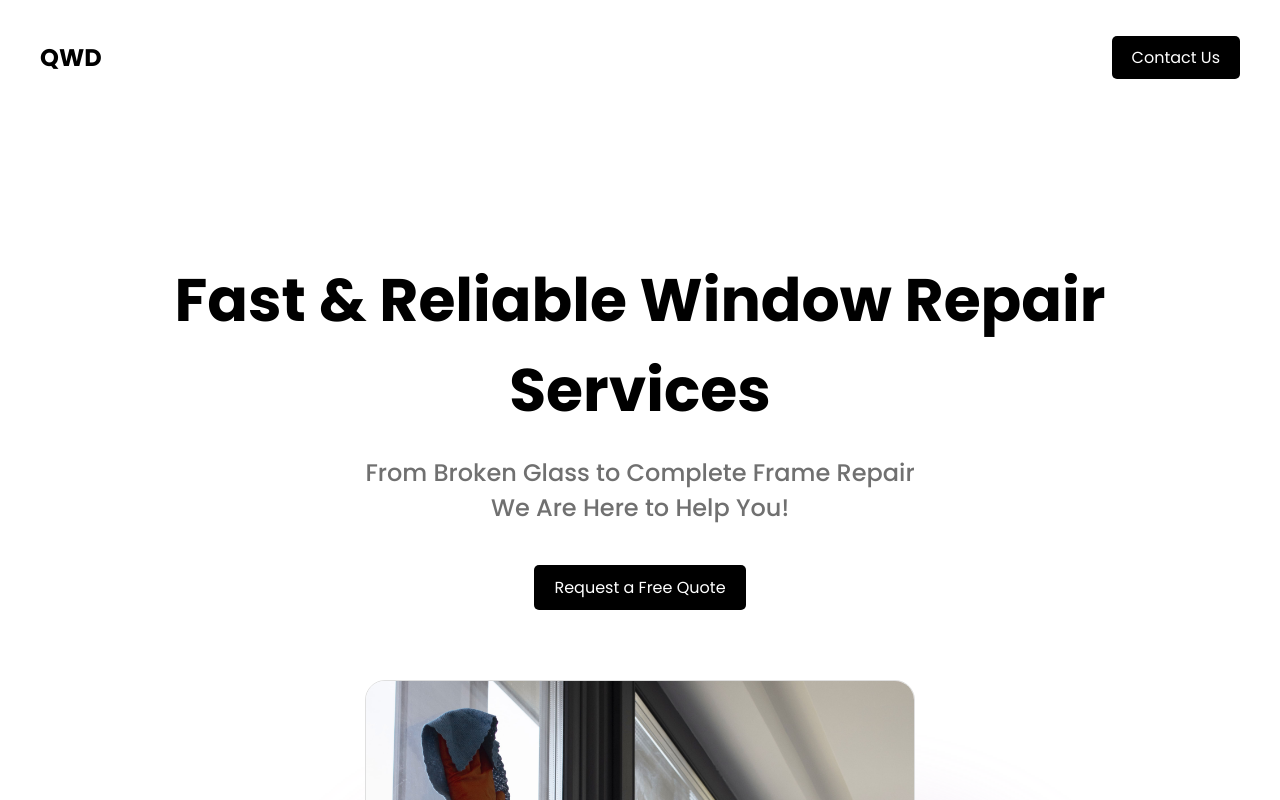
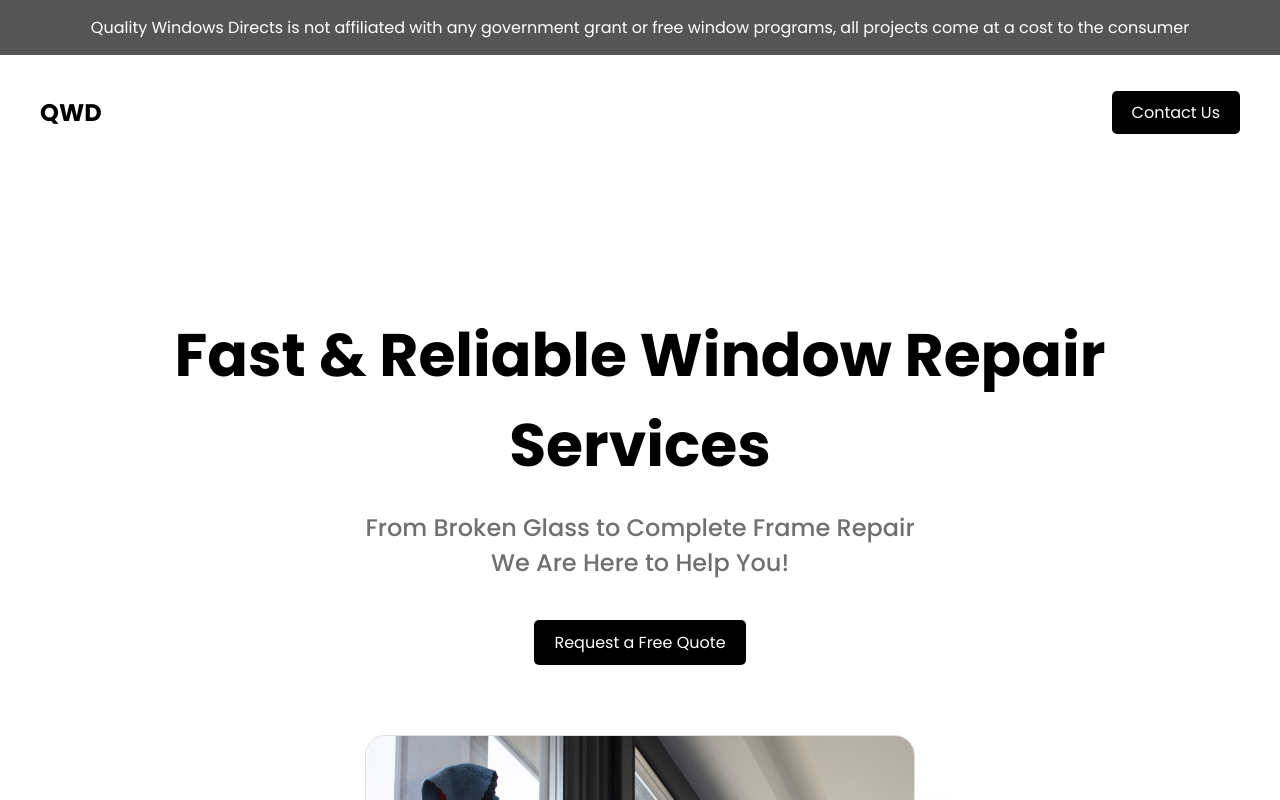
Before and after one commit to malikabdul777/qualitywindowsdirects, a plain HTML site: page index.html in a window 1280 px wide. Shown: the top 800 px of the page. Drawn offline with nearby package versions, Linux system fonts and the light colour scheme.

Commit message:
top notification

```diff
--- a/home_styles.css
+++ b/home_styles.css
@@ -104,7 +104,10 @@ body {
 
 .footerCopyright {
   display: flex;
+  flex-direction: column;
   justify-content: center;
+  align-items: center;
+  gap: 15px;
 }
 
 .footerWithBackground {
@@ -356,6 +359,15 @@ button.ctaLink:hover {
   color: #333;
 }
 
+.topNotification {
+  background-color: #555;
+  display: flex;
+  justify-content: center;
+  align-items: center;
+  color: white;
+  padding: 15px 20px;
+}
+
 /* Media Queries */
 
 /* For tablets and up */
--- a/index.html
+++ b/index.html
@@ -15,6 +15,12 @@
   </head>
   <body>
     <header>
+      <div class="topNotification">
+        <p>
+          Quality Windows Directs is not affiliated with any government grant or
+          free window programs, all projects come at a cost to the consumer
+        </p>
+      </div>
       <nav class="nav">
         <div><p class="logoText">QWD</p></div>
         <div>
@@ -109,6 +115,9 @@
         <div class="divider"></div>
         <div class="footerCopyright">
           <p>© Home Window Repair Services - 2024</p>
+
+          <p>2967 Dundas St. W. #452B Toronto, ON M6P 1Z2</p>
+          <p>Phone: +1 548-255-0105</p>
         </div>
       </div>
     </footer>
```
